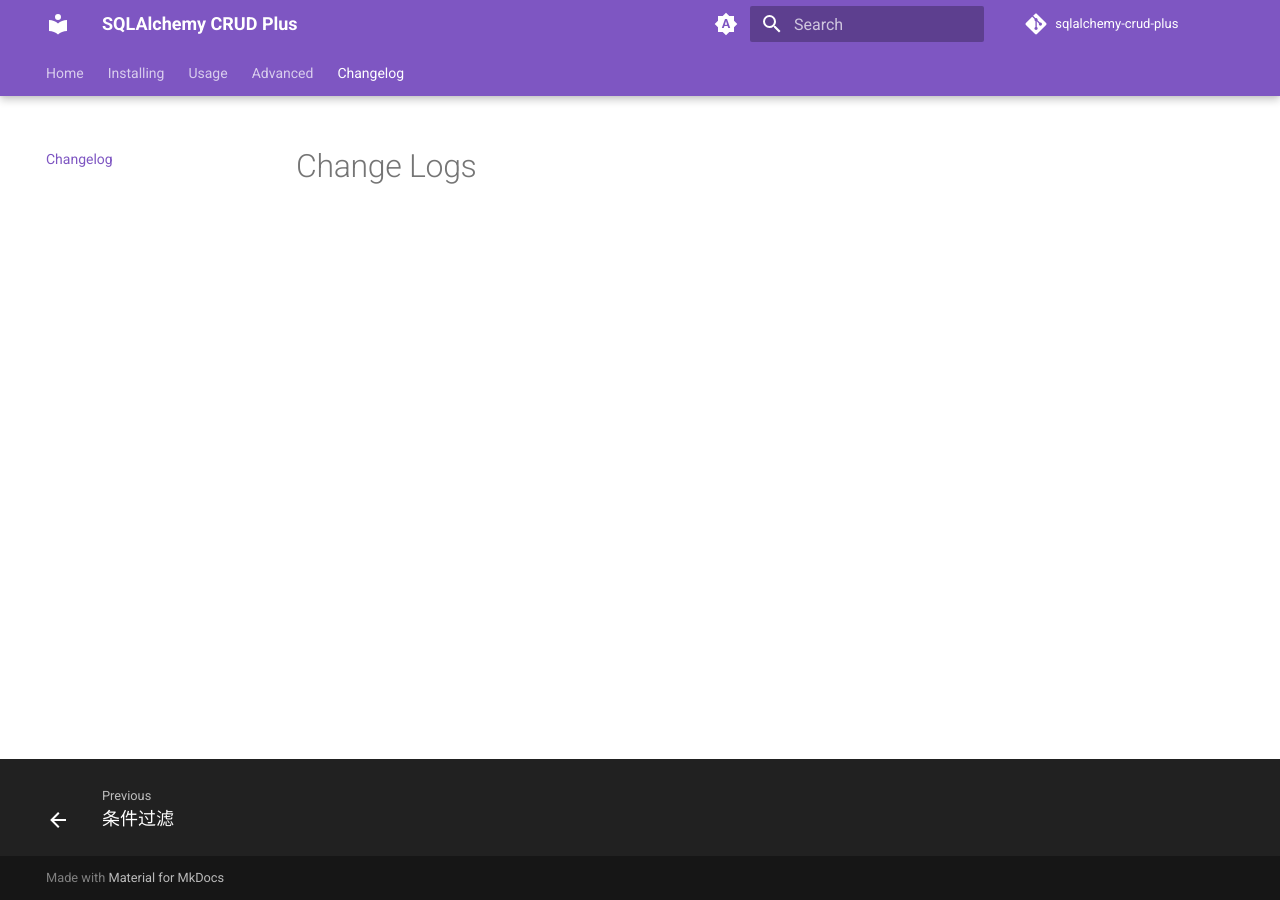
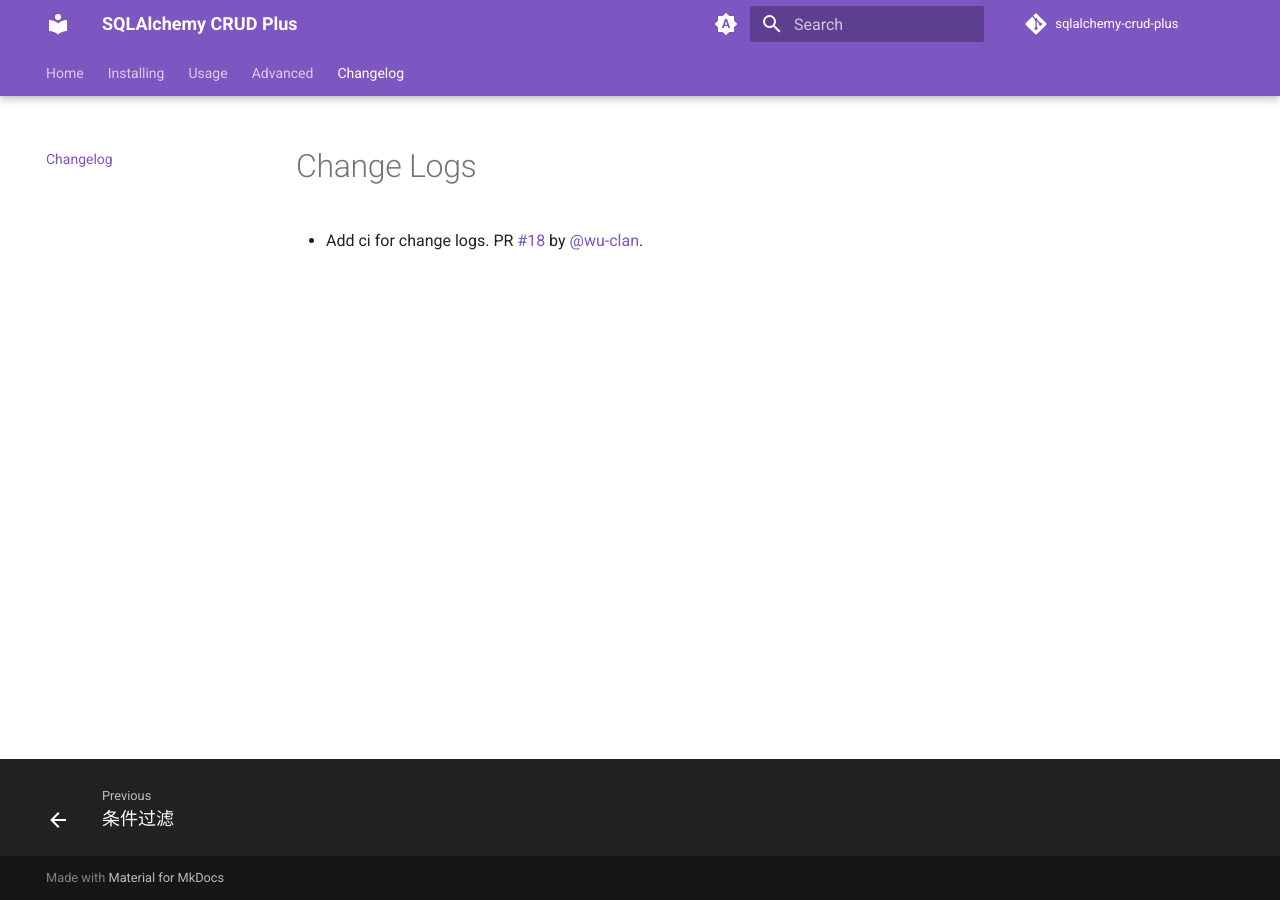
Before and after one commit to fastapi-practices/sqlalchemy-crud-plus, an MkDocs documentation site: the page built from docs/changelog.md, in a window 1280 px wide. Built offline with MkDocs 1.6.1 and Material for MkDocs 9.7.7, drawn with Linux system fonts in a browser that asks for light colours; comment, search, counter and statistics services are not loaded.

Commit message:
📝 Update release notes

```diff
--- a/docs/changelog.md
+++ b/docs/changelog.md
@@ -1 +1,3 @@
 # Change Logs
+
+* Add ci for change logs. PR [#18](https://github.com/fastapi-practices/sqlalchemy-crud-plus/pull/18) by [@wu-clan](https://github.com/wu-clan).
```
